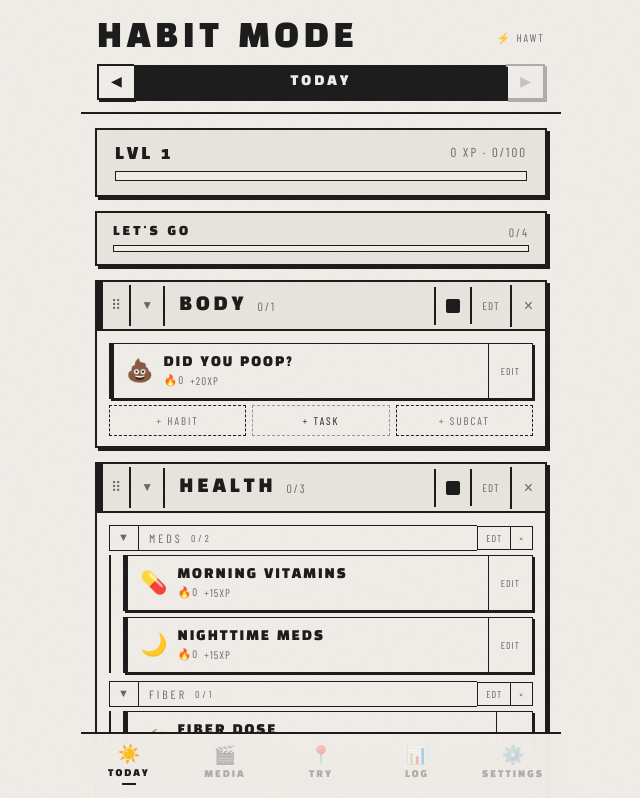
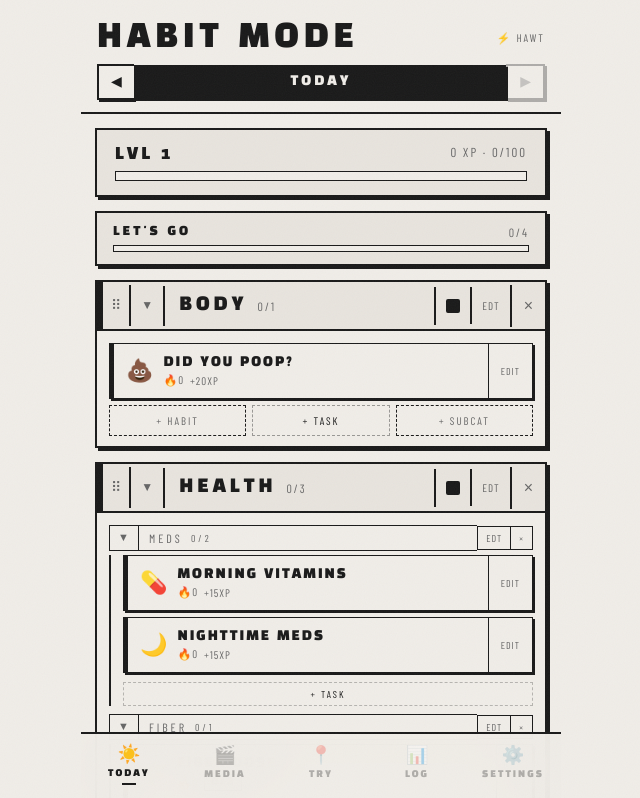
Before and after one commit to abigailjdempsey/habit-mode, a React (Vite) app: page / in a window 1280 px wide. Shown: the top 798 px of the page, without its empty margins (319-959 px from the left). Built offline with nearby package versions, Linux system fonts and the light colour scheme.

Commit message:
Update App.jsx

```diff
--- a/src/App.jsx
+++ b/src/App.jsx
@@ -268,7 +268,7 @@ function HabitRow({habit,onComplete,onUndoOne,onDelete,onRename,todayStr,theme,o
 }
 
 // ─── SUBCATEGORY BLOCK ────────────────────────────────────────────────────────
-function SubcatBlock({subcat,habits,todayStr,theme,onComplete,onUndoOne,onDelete,onRename,onOpenDrawer,onDeleteSubcat,onRenameSubcat}){
+function SubcatBlock({subcat,habits,tasks,todayStr,theme,onComplete,onUndoOne,onDelete,onRename,onOpenDrawer,onDeleteSubcat,onRenameSubcat,onAddTask,onCompleteTask,onUncompleteTask,onDeleteTask,onRenameTask,onUpdateTask}){
   const t=THEMES[theme]||THEMES.hawt;
   const [collapsed,setCollapsed]=useState(subcat.collapsed||false);
   const [editing,setEditing]=useState(false);
@@ -277,9 +277,18 @@ function SubcatBlock({subcat,habits,todayStr,theme,onComplete,onUndoOne,onDelete
   const doneHere=habits.filter(h=>isDone(h,todayStr)).length;
   const allDone=doneHere===habits.length&&habits.length>0;
   const commit=()=>{if(editVal.trim())onRenameSubcat(subcat.id,editVal.trim().toUpperCase());setEditing(false);};
+  // Tasks belonging to this subcat
+  const subcatTasks=(tasks||[]).filter(t2=>{
+    if(t2.subId!==subcat.id) return false;
+    if(!t2.scheduledFor) return false;
+    if(t2.repeatUntilDue&&t2.dueDate){
+      if(t2.done) return t2.doneDate===todayStr;
+      return t2.scheduledFor<=todayStr&&todayStr<=t2.dueDate;
+    }
+    return t2.scheduledFor===todayStr||(t2.done&&t2.doneDate===todayStr);
+  });
   return(
     <div style={{marginBottom:8}}>
-      {/* Subcat header */}
       <div style={{display:"flex",alignItems:"center",gap:0,marginBottom:collapsed?0:4}}>
         <button onClick={()=>setCollapsed(c=>!c)} style={{background:"transparent",border:`1px solid ${t.border}`,borderRight:"none",padding:"5px 8px",cursor:"pointer",fontFamily:"'Black Han Sans',sans-serif",fontSize:11,color:t.textSub,letterSpacing:1,flexShrink:0}}>{collapsed?"▶":"▼"}</button>
         {editing
@@ -295,6 +304,8 @@ function SubcatBlock({subcat,habits,todayStr,theme,onComplete,onUndoOne,onDelete
       {!collapsed&&(
         <div style={{paddingLeft:12,borderLeft:`2px solid ${t.border}`}}>
           {habits.map(h=><HabitRow key={h.id} habit={h} onComplete={onComplete} onUndoOne={onUndoOne} onDelete={onDelete} onRename={onRename} todayStr={todayStr} theme={theme} onOpenDrawer={onOpenDrawer}/>)}
+          {subcatTasks.map(task=><TaskRow key={task.id} task={task} theme={theme} onComplete={onCompleteTask} onUncomplete={onUncompleteTask} onDelete={onDeleteTask} onRename={onRenameTask} onUpdate={onUpdateTask}/>)}
+          <button onClick={e=>{e.stopPropagation();onAddTask(subcat.catId,subcat.id);}} style={{width:"100%",padding:"5px",border:`1px dashed ${t.accent}44`,background:"transparent",color:t.accent,fontFamily:"'Barlow Condensed',sans-serif",fontSize:10,cursor:"pointer",letterSpacing:2,marginTop:3}}>+ TASK</button>
         </div>
       )}
     </div>
@@ -304,33 +315,60 @@ function SubcatBlock({subcat,habits,todayStr,theme,onComplete,onUndoOne,onDelete
 
 // ─── TASK ROW ─────────────────────────────────────────────────────────────────
 // Tasks are one-time items — checkbox style, disappear when done (or stay visible)
-function TaskRow({task, onComplete, onUncomplete, onDelete, onRename, theme}) {
+function TaskRow({task, onComplete, onUncomplete, onDelete, onRename, onUpdate, theme}) {
   const t=THEMES[theme]||THEMES.hawt;
   const [editing,setEditing]=useState(false);
   const [editVal,setEditVal]=useState(task.label);
+  const [extending,setExtending]=useState(false);
+  const [newDate,setNewDate]=useState("");
+  const [newTime,setNewTime]=useState("");
   const ref=useRef(null);
+  const today=TODAY();
+  const isOverdue=!task.done&&task.dueDate&&task.dueDate<today;
   const commit=()=>{if(editVal.trim())onRename(task.id,editVal.trim());setEditing(false);};
 
-  return(
-    <div style={{display:"flex",alignItems:"center",gap:0,border:`1.5px solid ${task.done?t.border:t.accent+"66"}`,marginBottom:5,background:task.done?t.bgCard:t.bg,opacity:task.done?0.6:1,transition:"all 0.2s",boxShadow:task.done?"none":`1px 1px 0 ${t.border}`}}>
-      {/* Checkbox */}
+  const extend=()=>{
+    if(!newDate)return;
+    onUpdate({...task,dueDate:newDate,dueTime:newTime||null,scheduledFor:task.scheduledFor});
+    setExtending(false);setNewDate("");setNewTime("");
+  };
+
+  const inp={background:t.bg,border:`1.5px solid ${t.border}`,padding:"6px 8px",color:t.text,fontSize:12,fontFamily:"'Barlow Condensed',sans-serif",letterSpacing:1,outline:"none",colorScheme:"dark"};
+
+  return(
+    <div style={{border:`1.5px solid ${isOverdue?t.accent2:task.done?t.border:t.accent+"66"}`,marginBottom:5,background:task.done?t.bgCard:t.bg,transition:"all 0.2s",boxShadow:task.done?"none":`1px 1px 0 ${t.border}`}}>
+      <div style={{display:"flex",alignItems:"center",gap:0}}>
         <button onClick={()=>task.done?onUncomplete(task.id):onComplete(task.id)} style={{width:40,alignSelf:"stretch",background:"transparent",border:"none",borderRight:`1.5px solid ${task.done?t.border:t.accent+"66"}`,cursor:"pointer",display:"flex",alignItems:"center",justifyContent:"center",fontSize:16,color:task.done?t.accent:t.textSub,flexShrink:0}}>
           {task.done?"☑":"☐"}
         </button>
-      {/* Label */}
         <div style={{flex:1,padding:"9px 10px",minWidth:0}}>
           {editing
             ?<input ref={ref} value={editVal} onChange={e=>setEditVal(e.target.value)} onBlur={commit} onKeyDown={e=>{if(e.key==="Enter")commit();if(e.key==="Escape")setEditing(false);}} onClick={e=>e.stopPropagation()} style={{fontFamily:"'Barlow Condensed',sans-serif",fontSize:13,letterSpacing:1,color:t.text,background:"transparent",border:"none",borderBottom:`1.5px solid ${t.accent}`,outline:"none",width:"100%"}} autoFocus/>
             :<div style={{fontFamily:"'Barlow Condensed',sans-serif",fontSize:13,color:task.done?t.textSub:t.text,letterSpacing:1,textDecoration:task.done?"line-through":"none",whiteSpace:"nowrap",overflow:"hidden",textOverflow:"ellipsis"}}>{task.label}</div>
           }
           {task.note&&<div style={{fontFamily:"'Barlow Condensed',sans-serif",fontSize:10,color:t.textSub,letterSpacing:1,marginTop:1}}>{task.note}</div>}
-        {task.dueDate&&task.dueDate!==task.scheduledFor&&<div style={{fontFamily:"'Barlow Condensed',sans-serif",fontSize:9,color:t.accent2,letterSpacing:1,marginTop:1}}>DUE {task.dueDate}</div>}
-      </div>
-      {/* Edit/delete */}
+          <div style={{display:"flex",gap:6,alignItems:"center",marginTop:1,flexWrap:"wrap"}}>
+            {task.dueDate&&<div style={{fontFamily:"'Barlow Condensed',sans-serif",fontSize:9,color:isOverdue?t.accent2:t.textSub,letterSpacing:1}}>
+              {isOverdue?"⚠️ OVERDUE:":""} DUE {task.dueDate}{task.dueTime?" @ "+task.dueTime:""}
+            </div>}
+            {isOverdue&&!extending&&<button onClick={e=>{e.stopPropagation();setExtending(true);}} style={{fontSize:9,fontFamily:"'Barlow Condensed',sans-serif",letterSpacing:1,background:`${t.accent2}22`,color:t.accent2,border:`1px solid ${t.accent2}`,padding:"1px 6px",cursor:"pointer"}}>EXTEND</button>}
+          </div>
+        </div>
         <div style={{display:"flex",flexDirection:"column",borderLeft:`1.5px solid ${t.border}`,flexShrink:0}}>
           <button onClick={e=>{e.stopPropagation();setEditVal(task.label);setEditing(true);setTimeout(()=>ref.current?.focus(),50);}} style={{background:"transparent",border:"none",borderBottom:`1px solid ${t.border}`,color:t.textSub,cursor:"pointer",fontSize:10,padding:"7px 10px",fontFamily:"'Barlow Condensed',sans-serif",letterSpacing:1}}>EDT</button>
           <button onClick={e=>{e.stopPropagation();onDelete(task.id);}} style={{background:"transparent",border:"none",color:t.textSub,cursor:"pointer",fontSize:13,padding:"7px 10px",display:"flex",alignItems:"center",justifyContent:"center"}}>×</button>
         </div>
+      </div>
+      {/* Overdue extension panel */}
+      {extending&&(
+        <div style={{borderTop:`1px solid ${t.border}`,padding:"10px 12px",background:`${t.accent2}0a`,display:"flex",gap:6,alignItems:"center",flexWrap:"wrap"}}>
+          <div style={{fontFamily:"'Barlow Condensed',sans-serif",fontSize:10,color:t.accent2,letterSpacing:1,flex:"0 0 100%",marginBottom:4}}>PICK NEW DUE DATE:</div>
+          <input type="date" style={{...inp,flex:2}} value={newDate} onChange={e=>setNewDate(e.target.value)}/>
+          <input type="time" style={{...inp,flex:1}} value={newTime} onChange={e=>setNewTime(e.target.value)}/>
+          <button onClick={extend} disabled={!newDate} style={{padding:"6px 12px",border:`1.5px solid ${t.accent}`,background:newDate?t.accent:"transparent",color:newDate?t.textInv:t.textSub,fontFamily:"'Black Han Sans',sans-serif",fontSize:10,cursor:newDate?"pointer":"default",letterSpacing:1}}>SET</button>
+          <button onClick={()=>setExtending(false)} style={{padding:"6px 10px",border:`1.5px solid ${t.border}`,background:"transparent",color:t.textSub,fontFamily:"'Barlow Condensed',sans-serif",fontSize:10,cursor:"pointer"}}>✕</button>
+        </div>
+      )}
     </div>
   );
 }
@@ -342,6 +380,7 @@ function AddTaskModal({catId, subId, cats, subcats, onAdd, onClose, theme, defau
   const [note,setNote]=useState("");
   const [dueDate,setDueDate]=useState("");
   const [repeatUntilDue,setRepeatUntilDue]=useState(false);
+  const [dueTime,setDueTime]=useState("");
   const [selectedCat,setSelectedCat]=useState(catId||cats[0]?.id||"");
   const [selectedSub,setSelectedSub]=useState(subId||"none");
   const availSubs=subcats.filter(s=>s.catId===selectedCat);
@@ -355,6 +394,7 @@ function AddTaskModal({catId, subId, cats, subcats, onAdd, onClose, theme, defau
       catId:selectedCat, subId:selectedSub==="none"?null:selectedSub,
       scheduledFor:defaultDate||TODAY(),
       dueDate:dueDate||null,
+      dueTime:dueTime||null,
       repeatUntilDue:repeatUntilDue&&!!dueDate,
       done:false, doneDate:null,
       createdDate:TODAY(), isTask:true
@@ -380,8 +420,11 @@ function AddTaskModal({catId, subId, cats, subcats, onAdd, onClose, theme, defau
             {availSubs.map(s=><option key={s.id} value={s.id}>{s.label}</option>)}
           </select>
         </>}
-        <div style={{fontFamily:"'Barlow Condensed',sans-serif",fontSize:11,color:t.textSub,letterSpacing:2,marginBottom:4}}>DUE DATE (OPTIONAL):</div>
-        <input type="date" style={{...inp,marginBottom:dueDate?8:16,colorScheme:"dark"}} value={dueDate} onChange={e=>{setDueDate(e.target.value);if(!e.target.value)setRepeatUntilDue(false);}}/>
+        <div style={{fontFamily:"'Barlow Condensed',sans-serif",fontSize:11,color:t.textSub,letterSpacing:2,marginBottom:4}}>DUE DATE & TIME (OPTIONAL):</div>
+        <div style={{display:"flex",gap:6,marginBottom:dueDate?8:16}}>
+          <input type="date" style={{...inp,flex:2,marginBottom:0,colorScheme:"dark"}} value={dueDate} onChange={e=>{setDueDate(e.target.value);if(!e.target.value){setRepeatUntilDue(false);setDueTime("");}}}/>
+          <input type="time" style={{...inp,flex:1,marginBottom:0,colorScheme:"dark"}} value={dueTime} onChange={e=>setDueTime(e.target.value)} disabled={!dueDate} placeholder="TIME"/>
+        </div>
         {dueDate&&<div style={{marginBottom:16}}>
           <button onClick={()=>setRepeatUntilDue(v=>!v)} style={{width:"100%",padding:"10px 14px",border:`2px solid ${repeatUntilDue?t.accent:t.border}`,background:repeatUntilDue?`${t.accent}18`:"transparent",color:repeatUntilDue?t.accent:t.textSub,fontFamily:"'Black Han Sans',sans-serif",fontSize:11,cursor:"pointer",letterSpacing:2,display:"flex",alignItems:"center",gap:10,textAlign:"left"}}>
             <div style={{width:18,height:18,border:`2px solid ${repeatUntilDue?t.accent:t.border}`,background:repeatUntilDue?t.accent:"transparent",display:"flex",alignItems:"center",justifyContent:"center",fontSize:10,color:t.textInv,flexShrink:0}}>{repeatUntilDue?"✓":""}</div>
@@ -401,7 +444,7 @@ function AddTaskModal({catId, subId, cats, subcats, onAdd, onClose, theme, defau
 }
 
 // ─── CATEGORY BLOCK ──────────────────────────────────────────────────────────
-function CategoryBlock({cat,subcats,habits,todayStr,theme,onComplete,onUndoOne,onDeleteHabit,onRenameHabit,onOpenDrawer,onDeleteCat,onRenameCat,onColorCat,onHideDays,onAddSubcat,onDeleteSubcat,onRenameSubcat,onAddHabit,onAddTask,tasks,onCompleteTask,onUncompleteTask,onDeleteTask,onRenameTask,onReorderCat,onReorderHabit,onReorderSubcat}){
+function CategoryBlock({cat,subcats,habits,todayStr,theme,onComplete,onUndoOne,onDeleteHabit,onRenameHabit,onOpenDrawer,onDeleteCat,onRenameCat,onColorCat,onHideDays,onAddSubcat,onDeleteSubcat,onRenameSubcat,onAddHabit,onAddTask,tasks,onCompleteTask,onUncompleteTask,onDeleteTask,onRenameTask,onUpdateTask,onReorderCat,onReorderHabit,onReorderSubcat}){
   const t=THEMES[theme]||THEMES.hawt;
   const [collapsed,setCollapsed]=useState(cat.collapsed||false);
   const [editing,setEditing]=useState(false);
@@ -506,9 +549,10 @@ function CategoryBlock({cat,subcats,habits,todayStr,theme,onComplete,onUndoOne,o
                 onDragStart={e=>{e.dataTransfer.setData("subcatId",sub.id);e.dataTransfer.effectAllowed="move";e.stopPropagation();}}
                 onDragOver={e=>{e.preventDefault();e.stopPropagation();}}
                 onDrop={e=>{e.preventDefault();e.stopPropagation();const fromId=e.dataTransfer.getData("subcatId");if(fromId&&fromId!==sub.id)onReorderSubcat(fromId,sub.id);}}>
-                <SubcatBlock subcat={sub} habits={subHabits} todayStr={todayStr} theme={theme}
+                <SubcatBlock subcat={sub} habits={subHabits} tasks={tasks} todayStr={todayStr} theme={theme}
                   onComplete={onComplete} onUndoOne={onUndoOne} onDelete={onDeleteHabit} onRename={onRenameHabit} onOpenDrawer={onOpenDrawer}
-                  onDeleteSubcat={onDeleteSubcat} onRenameSubcat={onRenameSubcat}/>
+                  onDeleteSubcat={onDeleteSubcat} onRenameSubcat={onRenameSubcat}
+                  onAddTask={onAddTask} onCompleteTask={onCompleteTask} onUncompleteTask={onUncompleteTask} onDeleteTask={onDeleteTask} onRenameTask={onRenameTask} onUpdateTask={onUpdateTask}/>
               </div>
             );
           })}
@@ -527,7 +571,7 @@ function CategoryBlock({cat,subcats,habits,todayStr,theme,onComplete,onUndoOne,o
           {catTasks.map(task=>(
             <TaskRow key={task.id} task={task} theme={theme}
               onComplete={onCompleteTask} onUncomplete={onUncompleteTask}
-              onDelete={onDeleteTask} onRename={onRenameTask}/>
+              onDelete={onDeleteTask} onRename={onRenameTask} onUpdate={onUpdateTask}/>
           ))}
 
           {/* Action buttons */}
@@ -2531,6 +2575,7 @@ export default function App(){
   const uncompleteTask=(id)=>setTasks(prev=>prev.map(t=>t.id===id?{...t,done:false,doneDate:null}:t));
   const deleteTask=(id)=>setTasks(prev=>prev.filter(t=>t.id!==id));
   const renameTask=(id,label)=>setTasks(prev=>prev.map(t=>t.id===id?{...t,label}:t));
+  const updateTask=(task)=>setTasks(prev=>prev.map(t=>t.id===task.id?task:t));
   const deleteHabit=(id)=>{
     const h=habits.find(x=>x.id===id);
     if(!window.confirm(`Delete "${h?.label}"? All streak and completion data will be lost.`)) return;
@@ -2687,7 +2732,7 @@ export default function App(){
                   onAddTask={(catId,subId)=>setAddTaskCtx({catId,subId})}
                   tasks={tasks||[]}
                   onCompleteTask={!isPast?completeTask:()=>{}} onUncompleteTask={!isPast?uncompleteTask:()=>{}}
-                  onDeleteTask={deleteTask} onRenameTask={renameTask}
+                  onDeleteTask={deleteTask} onRenameTask={renameTask} onUpdateTask={updateTask}
                   onReorderCat={reorderCats} onReorderHabit={reorderHabits} onReorderSubcat={reorderSubcats}/>
               ))}
 
```
Lines whose indentation alone changed are shown as unchanged.
